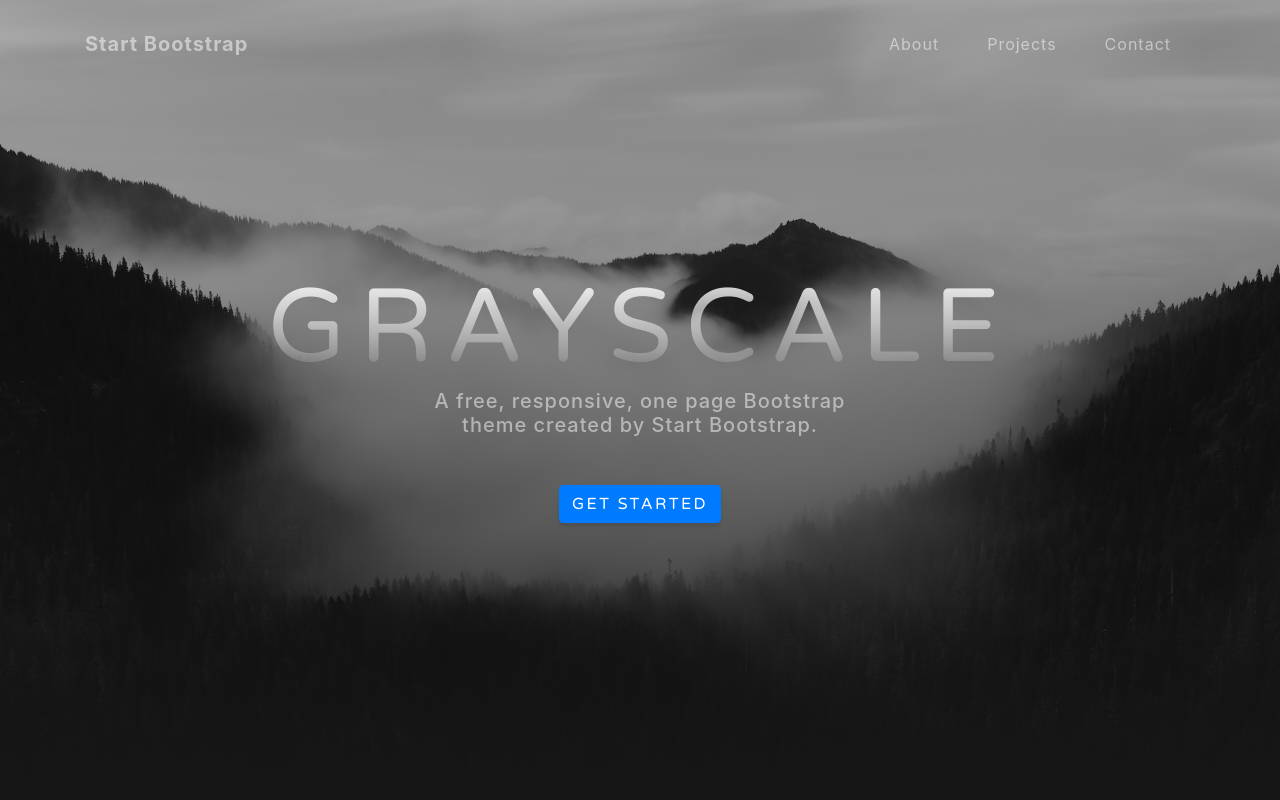
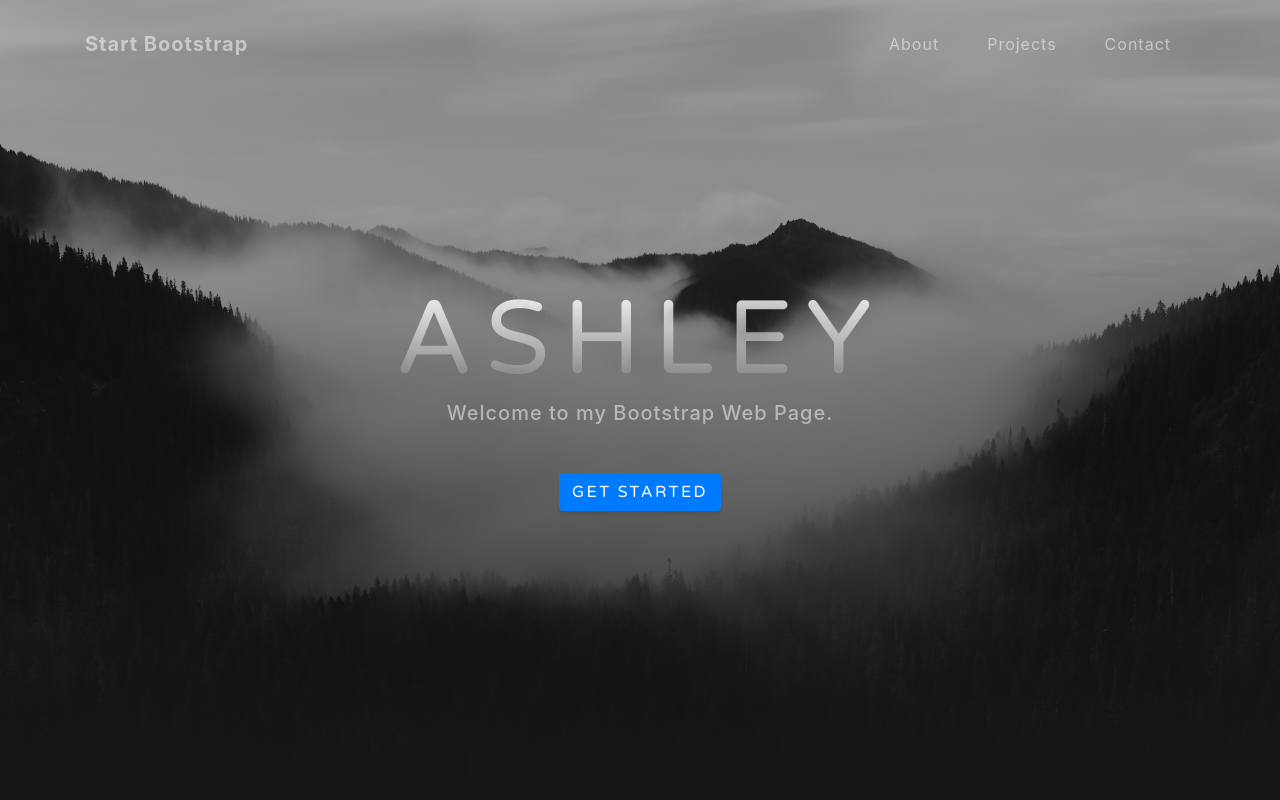
Before and after one commit to ashleyskern/Bootstrap-on-GitHub, a website with bundled scripts: page index.html in a window 1280 px wide. Shown: the top 800 px of the page. Built offline with nearby package versions, Linux system fonts and the light colour scheme.

Commit message:
Heading Change

```diff
--- a/index.html
+++ b/index.html
@@ -53,8 +53,8 @@
   <header class="masthead">
     <div class="container d-flex h-100 align-items-center">
       <div class="mx-auto text-center">
-        <h1 class="mx-auto my-0 text-uppercase">Grayscale</h1>
-        <h2 class="text-white-50 mx-auto mt-2 mb-5">A free, responsive, one page Bootstrap theme created by Start Bootstrap.</h2>
+        <h1 class="mx-auto my-0 text-uppercase">Ashley</h1>
+        <h2 class="text-white-50 mx-auto mt-2 mb-5">Welcome to my Bootstrap Web Page.</h2>
         <a href="#about" class="btn btn-primary js-scroll-trigger">Get Started</a>
       </div>
     </div>
```
